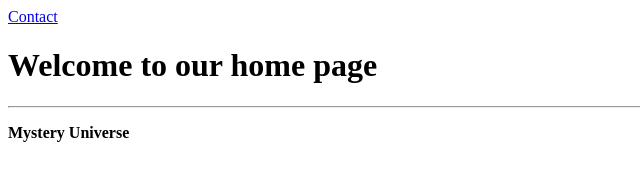
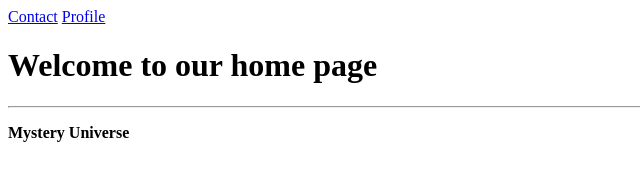
Before and after one commit to x-mystery777/frontend, a plain HTML site: page index.html in a window 1280 px wide. Shown: the full height of the page, 0-640 px from the left. Drawn offline with Linux system fonts and the light colour scheme.

Commit message:
Added prfile.html link in our homepage

```diff
--- a/index.html
+++ b/index.html
@@ -5,7 +5,7 @@
 	</head>
 	<body>
 		<a href="contact.html">Contact</a>
-
+		<a href="prfile.html">Profile</a>
 		<h1>Welcome to our home page</h1>
 		<hr>
 		<p><b>Mystery Universe</b></p>
```
